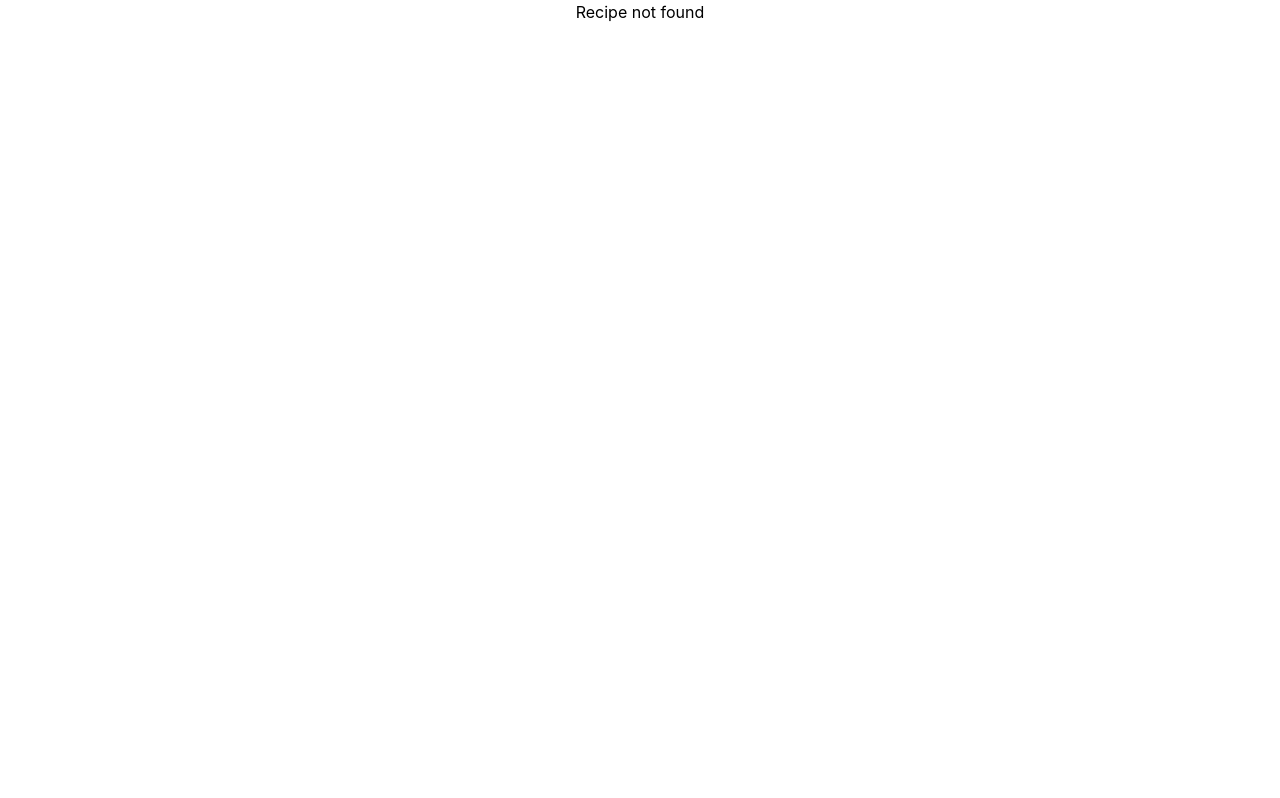
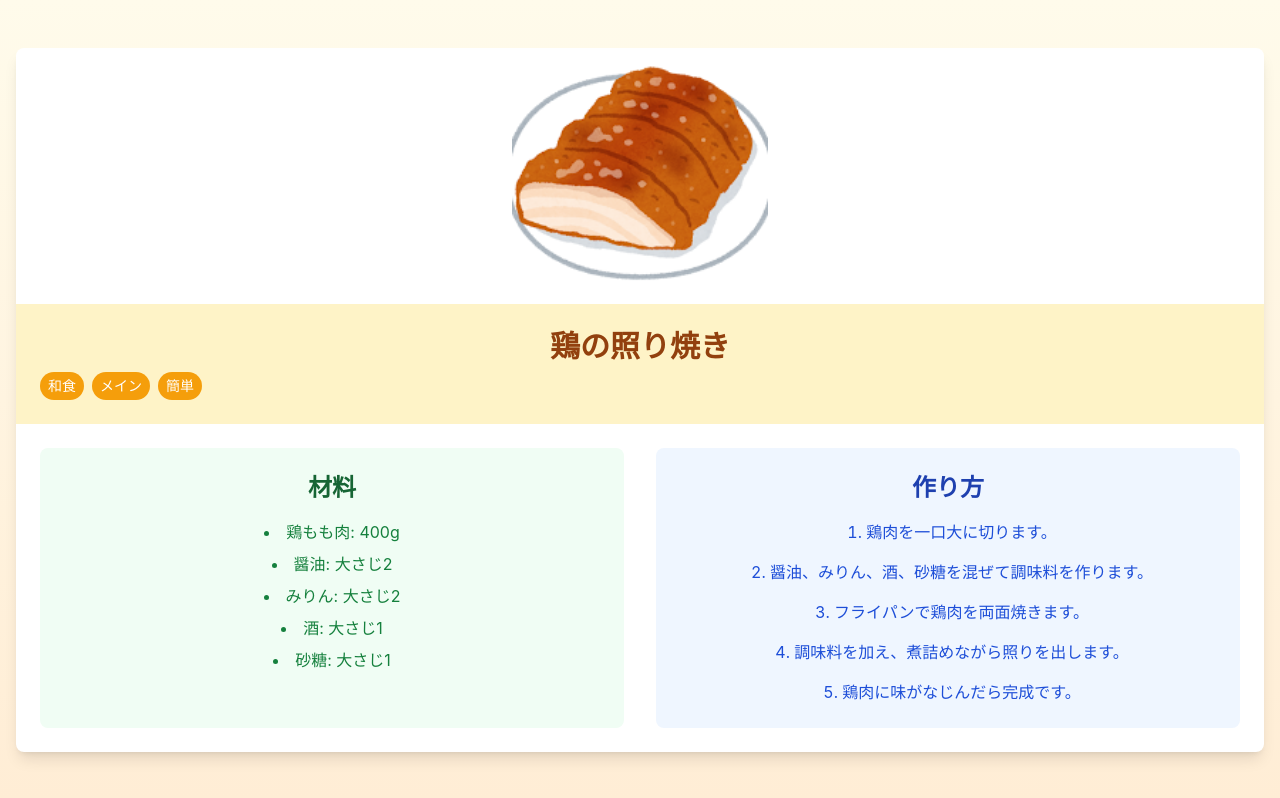
Before and after one commit to koishichito/progate-hackathon, a React (Create React App) app in the folder ryouri/: page /detail/1 in a window 1280 px wide. Before the commit this address had no page. Built offline with nearby package versions, Linux system fonts and the light colour scheme.

Commit message:
complete Data transfer

```diff
--- a/ryouri/src/detail/detail.js
+++ b/ryouri/src/detail/detail.js
@@ -1,17 +1,65 @@
-import { BrowserRouter, Route, Routes, Link } from "react-router-dom";
-import { useLocation } from "react-router-dom";
 import { useParams } from "react-router-dom";
-import { useNavigate } from "react-router-dom";
-import App from "../App.js";
 import illust from "../image/照り焼き.png";
-import "../index.css";
-import { useState } from "react";
 
 function Detail() {
-  const location = useLocation();
-  const { recipe } = location.state || {};
+  const { id } = useParams();
+  const recipeId = parseInt(id, 10); // idを整数に変換
 
-  console.log(recipe);
+  const recipes = [
+    {
+      id: 1,
+      name: "鶏の照り焼き",
+      taste: "light",
+      isCheap: true,
+      isShort: true,
+      isEasy: true,
+      image: illust,
+      ingredients: [
+        { name: "鶏もも肉", amount: "400g" },
+        { name: "醤油", amount: "大さじ2" },
+        { name: "みりん", amount: "大さじ2" },
+        { name: "酒", amount: "大さじ1" },
+        { name: "砂糖", amount: "大さじ1" },
+      ],
+      tags: ["和食", "メイン", "簡単"],
+      steps: [
+        "鶏肉を一口大に切ります。",
+        "醤油、みりん、酒、砂糖を混ぜて調味料を作ります。",
+        "フライパンで鶏肉を両面焼きます。",
+        "調味料を加え、煮詰めながら照りを出します。",
+        "鶏肉に味がなじんだら完成です。",
+      ],
+    },
+    {
+      id: 2,
+      name: "ハンバーグ",
+      taste: "rich",
+      isCheap: true,
+      isShort: false,
+      isEasy: true,
+      image: illust,
+      ingredients: [
+        { name: "牛ひき肉", amount: "300g" },
+        { name: "玉ねぎ", amount: "1個" },
+        { name: "パン粉", amount: "1/2カップ" },
+        { name: "牛乳", amount: "大さじ2" },
+        { name: "卵", amount: "1個" },
+        { name: "塩", amount: "小さじ1/2" },
+        { name: "コショウ", amount: "少々" },
+      ],
+      tags: ["洋食", "メイン", "簡単"],
+      steps: [
+        "玉ねぎをみじん切りにして、炒めて冷まします。",
+        "ボウルにひき肉、玉ねぎ、パン粉、牛乳、卵、塩、コショウを入れて混ぜます。",
+        "混ぜたタネを手で形を整えて、フライパンで焼きます。",
+        "両面に焼き色がついたら、蓋をして弱火で火を通します。",
+        "ソースをかけて完成です。",
+      ],
+    },
+  ];
+
+  // recipeIdに基づいてレシピを取得
+  const recipe = recipes.find((r) => r.id === recipeId);
 
   if (!recipe) {
     return <div>Recipe not found</div>; // recipeがない場合の表示
@@ -51,7 +99,9 @@ function Detail() {
                 </h2>
                 <ul className="list-disc list-inside space-y-2 text-green-700">
                   {recipe.ingredients.map((ingredient, index) => (
-                    <li key={index}>{ingredient}</li>
+                    <li
+                      key={index}
+                    >{`${ingredient.name}: ${ingredient.amount}`}</li> // nameとamountをフォーマット
                   ))}
                 </ul>
               </div>
```
